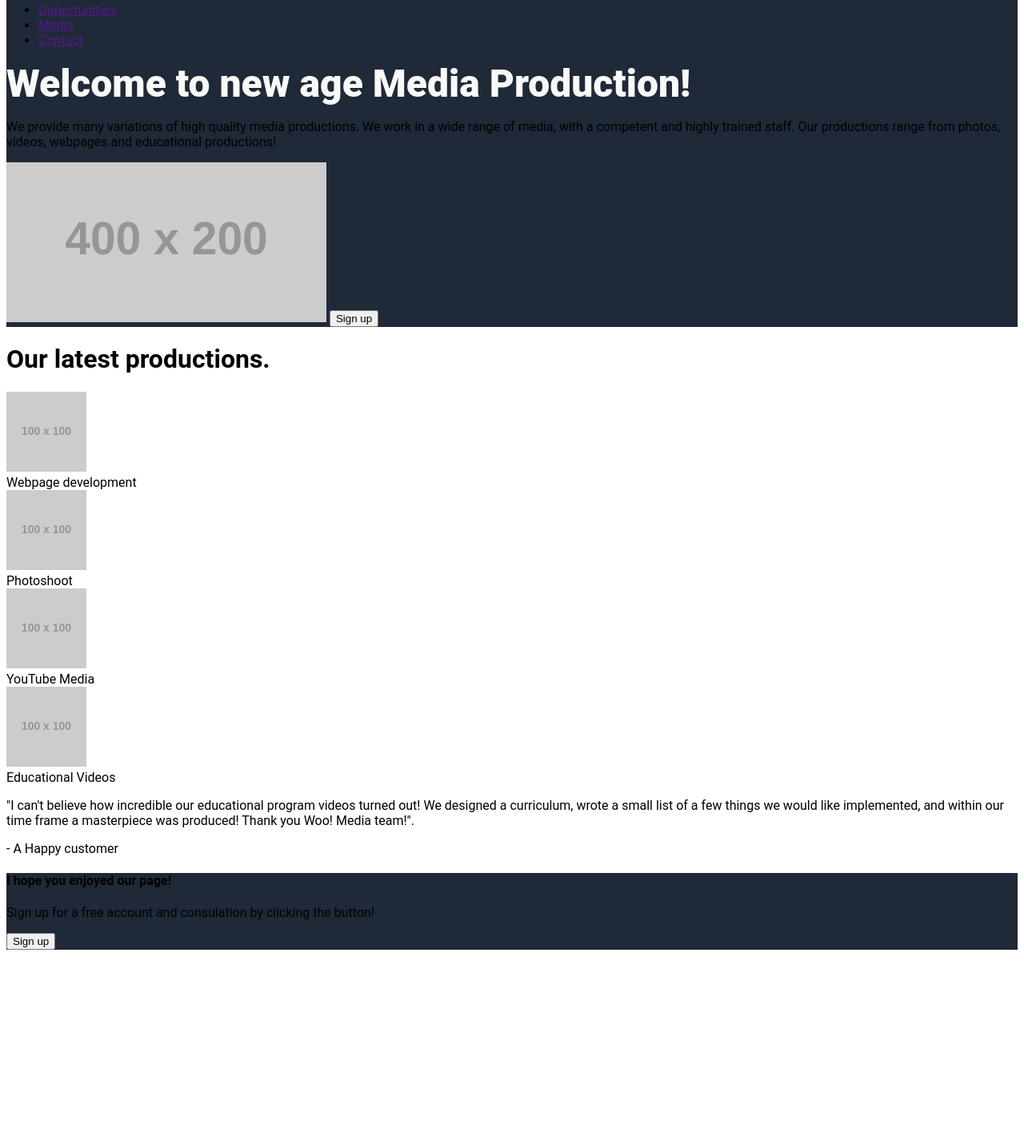
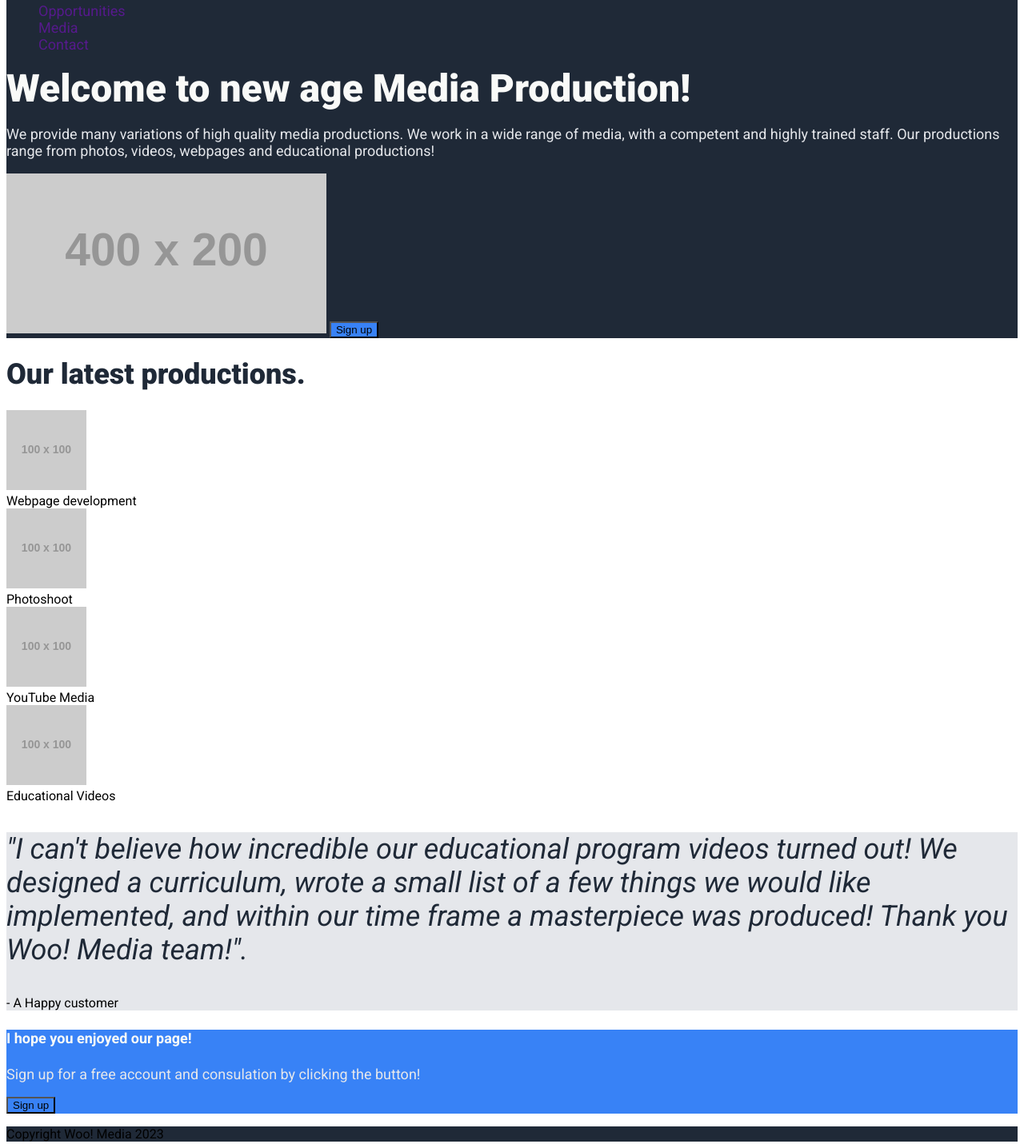
Before and after one commit to zhoriki133/landing-page, a plain HTML site: page index.html in a window 1280 px wide. Shown: the part 49-1480 px from the top of the page at 80% size. Before the commit the page ends 1245 px from the top, so only its background shows below. Drawn offline with Linux system fonts and the light colour scheme; placeholder pictures from the web are drawn by us.

Commit message:
Add content to index.html, add changes to css Add more content to webpage, add styling and color to style.css content.

```diff
--- a/css/style.css
+++ b/css/style.css
@@ -1,5 +1,5 @@
 body {
-    font-family: 'roboto';
+    font-family: 'Roboto', sans-serif;
 }
 
 .hero {
@@ -16,9 +16,53 @@ body {
     color: #F9FAF8;
 }
 
+.secondary {
+    font-size: 18px;
+    color: #E5E7EB;
+}
+
+li {
+    list-style: none;
+    font-size: 18px;
+    color: #E5E7EB;
+}
+
+a {
+    text-decoration: none;
+}
+
+.bottom {
+    background-color: #E5E7EB;
+}
+.quote {
+    font-size: 36px;
+    font-style: italic;
+    color: #1F2937;
+
+}
+
+.call {
+    background-color: #3882F6;
+}
+
+h4 {
+    color: #F9FAF8;
+    font-size: 18px;
+}
+
+.information {
+    font-size: 36px;
+    font-weight: 900;
+    color: #1F2937;
+}
+
 .logo-text {
     font-size: 24px;
     color: #F9FAF8;
+}
+
+button {
+    background-color: #3882F6;
 }
 
 .holder {
--- a/index.html
+++ b/index.html
@@ -5,6 +5,9 @@
     <meta http-equiv="X-UA-Compatible" content="IE=edge">
     <meta name="viewport" content="width=device-width, initial-scale=1.0">
     <title>Woo! Media</title>
+    <link rel="preconnect" href="https://fonts.googleapis.com">
+    <link rel="preconnect" href="https://fonts.gstatic.com" crossorigin>
+    <link href="https://fonts.googleapis.com/css2?family=Roboto:ital,wght@0,100;0,300;0,400;0,500;0,700;0,900;1,100;1,300;1,400;1,500;1,700;1,900&display=swap" rel="stylesheet">
     <link rel="stylesheet" href="./css/style.css">
 </head>
 <body>
@@ -13,20 +16,20 @@
             Woo! Media
         </div>
             <ul>
-                <li><a href="">Opportunities</a></li>
-                <li><a href="">Media</a></li>
-                <li><a href="">Contact</a></li>
+                <li class="secondary"><a href="">Opportunities</a></li>
+                <li class="secondary"><a href="">Media</a></li>
+                <li class="secondary"><a href="">Contact</a></li>
             </ul>
         <div class="container">
             <div class="main-text">Welcome to new age Media Production!</div>
-            <p>We provide many variations of high quality media productions. We work in a wide range of media, with a competent and highly trained staff. Our productions range from photos, videos, webpages and educational productions!
+            <p class="secondary">We provide many variations of high quality media productions. We work in a wide range of media, with a competent and highly trained staff. Our productions range from photos, videos, webpages and educational productions!
             </p>
             <img class="card" src="https://placehold.co/400x200" alt="">
             <button>Sign up</button>
         </div>
     </div>
     <div class="center">
-        <h1>Our latest productions.</h1>
+        <h1 class="information">Our latest productions.</h1>
         <div class="cards">
             <img class="card" src="https://placehold.co/100x100" alt="">
             <div class="subtext">Webpage development</div>
@@ -39,15 +42,19 @@
         </div>
     </div>
 
-    <div class="post">
+    <div class="bottom">
         <p class="quote">"I can't believe how incredible our educational program videos turned out! We designed a curriculum, wrote a small list of a few things we would like implemented, and within our time frame a masterpiece was produced! Thank you Woo! Media team!".</p>
         <p>- A Happy customer</p>
     </div>
 
+    <div class="call">
+        <h4>I hope you enjoyed our page!</h4>
+            <p class="secondary">Sign up for a free account and consulation by clicking the button!</p>
+            <button>Sign up</button>
+    </div>
+
     <div class="footer">
-        <h4>I hope you enjoyed our page!</h4>
-        <p>Sign up for a free account and consulation by clicking the button!</p>
-        <button>Sign up</button>
+        <p>Copyright Woo! Media 2023</p>
     </div>
 
 </body>
```
